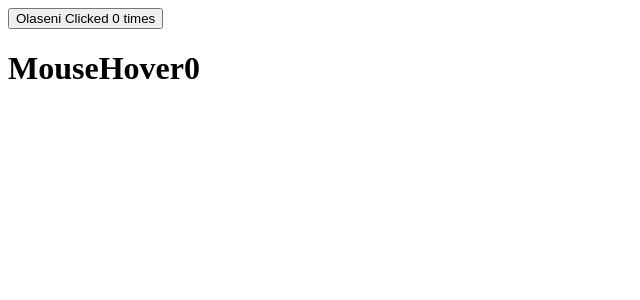
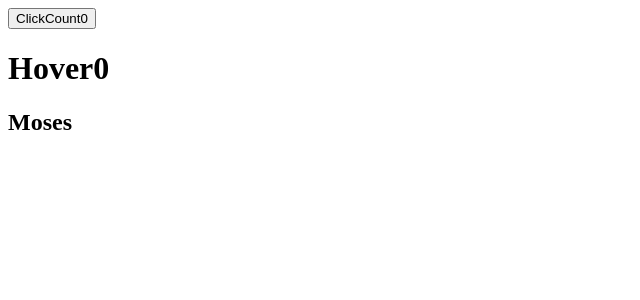
Before and after one commit to Ajdev11/hooks, a React (Create React App) app: page / in a window 1280 px wide. Shown: the top 300 px of the page, without its empty margins (0-640 px from the left). Built offline with nearby package versions, Linux system fonts and the light colour scheme.

Commit message:
render props method using a function as a props

```diff
--- a/src/App.js
+++ b/src/App.js
@@ -1,13 +1,21 @@
 import React, { Component } from "react";
-import ClickCounter from "./clickCounter";
-import MouseHover from "./Components/MouseHover";
+//import ClickCounter from "./clickCounter";
+//import MouseHover from "./Components/MouseHover";
+import ClickCount from "./Components/clickCount";
+import Hover from "./Components/Hover";
+import User from "./Components/User";
 
 class App extends Component {
   render() {
     return (
-      <>
+      /*<>
         <ClickCounter name="Olaseni"/>
         <MouseHover />
+      </>*/
+      <>
+      <ClickCount />
+      <Hover />
+      <User name = {(isLoggedIn)=> isLoggedIn? "Moses":"Guest"} />
       </>
     );
   }
--- /dev/null
+++ b/src/Components/Hover.jsx
@@ -0,0 +1,26 @@
+import React, { Component } from "react";
+
+class Hover extends Component {
+    constructor(props) {
+        super(props);
+
+        this.state = {
+          count: 0,
+        };
+      }
+      handleIncrement = () => {
+        this.setState((prevState) => {
+          return { count: prevState.count + 1 };
+        });
+      };
+  render() {
+    const {count}=this.state
+    return (
+      <>
+        <h1 onMouseOver={this.handleIncrement}>Hover{count}</h1>
+      </>
+    );
+  }
+}
+
+export default Hover;
--- /dev/null
+++ b/src/Components/User.jsx
@@ -0,0 +1,13 @@
+import React, { Component } from 'react'
+
+class User extends Component {
+  render() {
+    return (
+      <div>
+        <h2>{this.props.name(true)}</h2>
+      </div>
+    )
+  }
+}
+
+export default User
--- /dev/null
+++ b/src/Components/clickCount.jsx
@@ -0,0 +1,28 @@
+import React, { Component } from "react";
+
+
+
+class ClickCount extends Component {
+  constructor(props) {
+    super(props);
+
+    this.state = {
+      count: 0,
+    };
+  }
+  handleIncrement = () => {
+    this.setState((prevState) => {
+      return { count: prevState.count + 1 };
+    });
+  };
+  render() {
+    const { count } = this.state;
+    return (
+      <>
+        <button onClick={this.handleIncrement}>ClickCount{count}</button>
+      </>
+    );
+  }
+}
+
+export default ClickCount;
```
